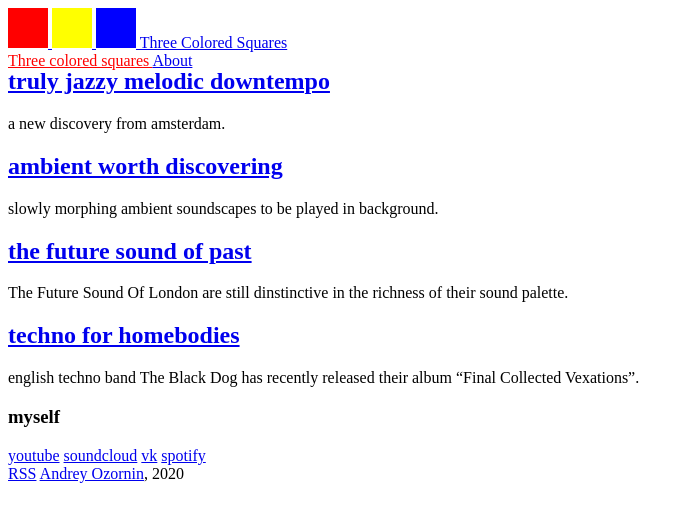
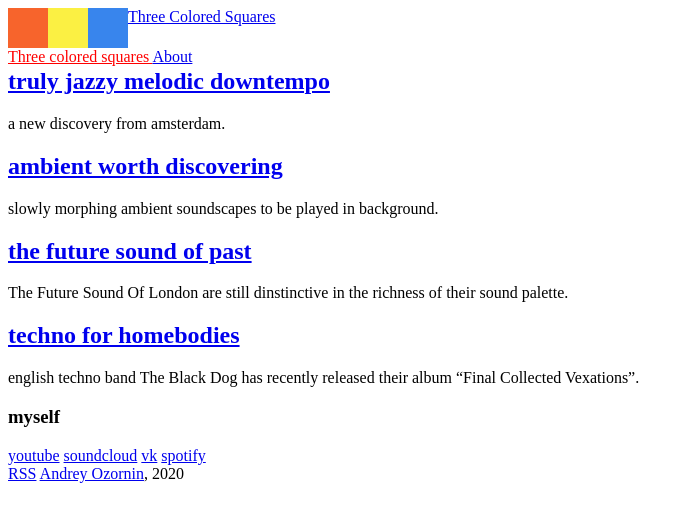
Before and after one commit to oshibka404/3sq.ozorn.in, a Jekyll site: the page built from index.html, in a window 1280 px wide. Shown: the top 522 px of the page, without its empty margins (0-694 px from the left). Built offline with Jekyll 4.4.1, drawn with Linux system fonts in a browser that asks for light colours.

Commit message:
Update header.scss

```diff
--- a/_sass/header.scss
+++ b/_sass/header.scss
@@ -1,5 +1,9 @@
 header {
-  height:40px;
+  height: 40px;
+}
+
+.logo {
+  display: flex;
 }
 
 .logo__square {
@@ -9,15 +13,15 @@ header {
 }
 
 .logo__square--red {
-  background-color: red;
+  background-color: #F7642C;
 }
 
 .logo__square--yellow {
-  background-color: yellow;
+  background-color: #FBF043;
 }
 
 .logo__square--blue {
-  background-color: blue;
+  background-color: #3885ED;
 }
 
 .current {
```
